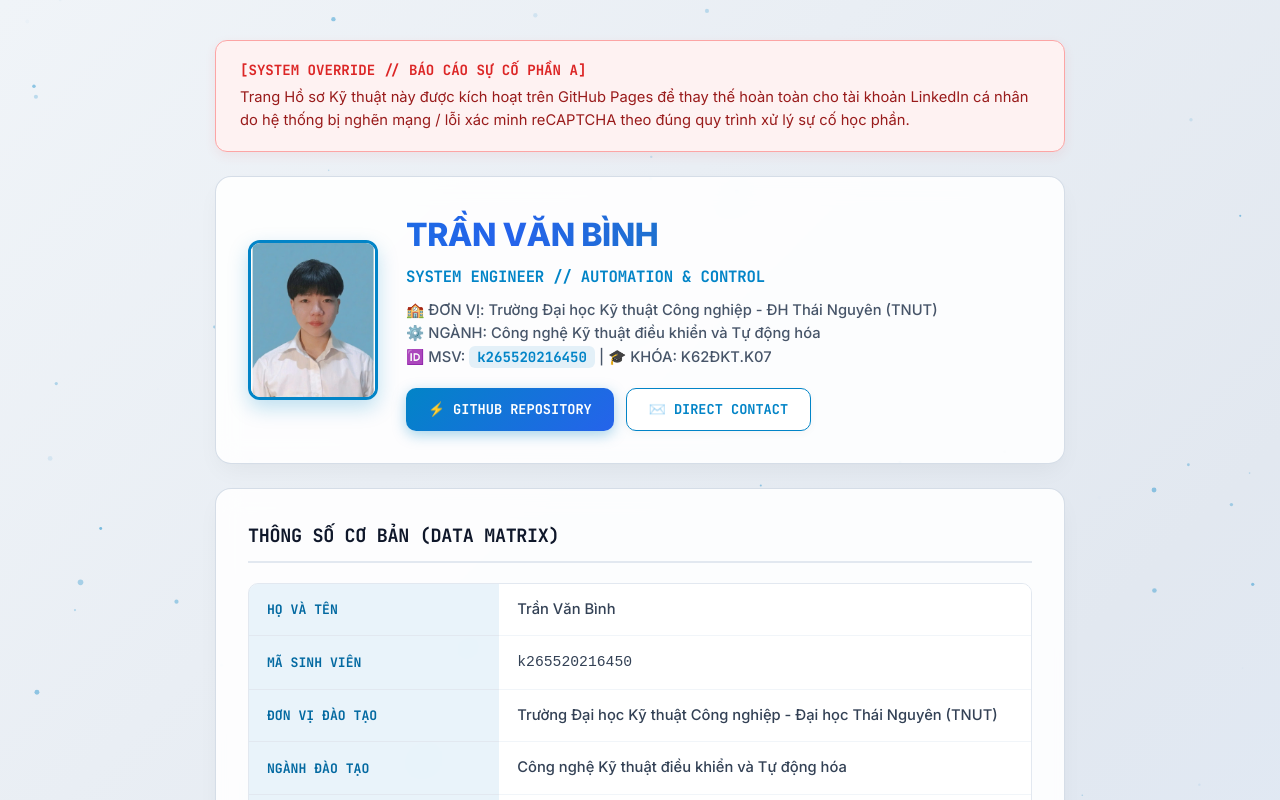
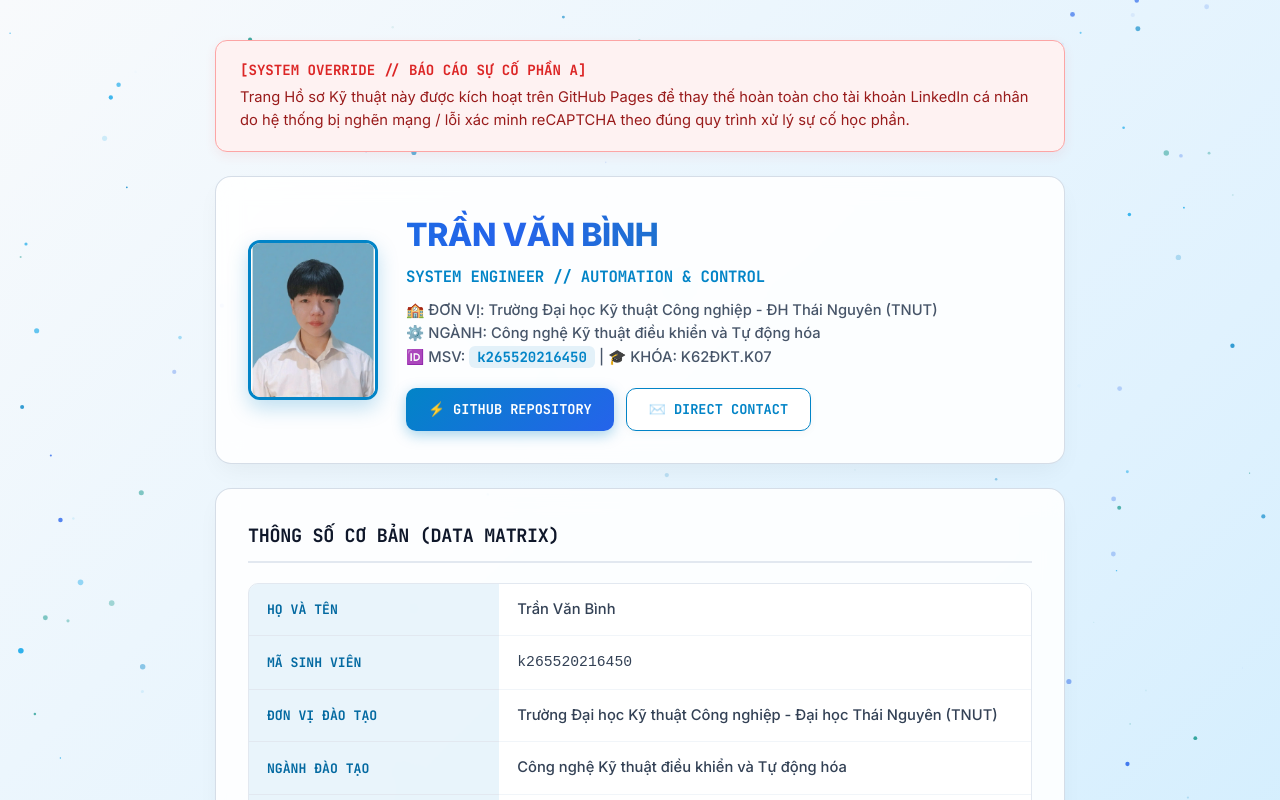
Before and after one commit to k265520216450-spec/portfolio, a plain HTML site: page index.html in a window 1280 px wide. Shown: the top 800 px of the page. Drawn offline with Linux system fonts and the light colour scheme.

Commit message:
Update index.html

```diff
--- a/index.html
+++ b/index.html
@@ -9,7 +9,7 @@
 
         * { box-sizing: border-box; margin: 0; padding: 0; }
         body {
-            background: linear-gradient(135deg, #f0f4f8 0%, #e2e8f0 50%, #dbeafe 100%);
+            background: linear-gradient(135deg, #f8fafc 0%, #e0f2fe 45%, #bae6fd 100%);
             color: #1e293b;
             font-family: 'Inter', sans-serif;
             line-height: 1.6;
@@ -21,7 +21,7 @@
             min-height: 100vh;
         }
 
-        /* Canvas tạo hiệu ứng hạt chuyển động ngầm phía sau */
+        /* Canvas hiệu ứng sao nhấp nháy + sao băng */
         #starfield { position: fixed; top: 0; left: 0; width: 100vw; height: 100vh; z-index: -1; pointer-events: none; }
 
         .container { max-width: 850px; width: 100%; position: relative; z-index: 1; }
@@ -61,7 +61,7 @@
         /* Hiệu ứng di chuột nổi bật */
         .mecha-card:hover {
             transform: translateY(-5px);
-            box-shadow: 0 20px 30px -10px rgba(2, 132, 199, 0.18);
+            box-shadow: 0 20px 30px -10px rgba(2, 132, 199, 0.2);
             border-color: #0284c7;
         }
 
@@ -206,7 +206,7 @@
 </head>
 <body>
 
-<!-- Nền hiệu ứng hạt lấp lánh trên nền sáng -->
+<!-- Canvas tạo sao & sao băng -->
 <canvas id="starfield"></canvas>
 
 <div class="container">
@@ -305,7 +305,7 @@
 
 </div>
 
-<!-- Script điều khiển hiệu ứng hạt xanh lấp lánh trên nền sáng -->
+<!-- Script điều khiển ngôi sao lấp lánh & sao băng xẹt qua -->
 <script>
     const canvas = document.getElementById('starfield');
     const ctx = canvas.getContext('2d');
@@ -318,24 +318,50 @@
         height = canvas.height = window.innerHeight;
     });
 
+    // 1. TẠO 160 NGOI SAO NHẤP NHÁY
     const stars = [];
-    const numStars = 70;
+    const numStars = 160;
+    const starColors = ['rgba(2, 132, 199, ', 'rgba(37, 99, 235, ', 'rgba(13, 148, 136, ', 'rgba(14, 165, 233, '];
 
     for (let i = 0; i < numStars; i++) {
         stars.push({
             x: Math.random() * width,
             y: Math.random() * height,
-            radius: Math.random() * 2 + 0.8,
+            radius: Math.random() * 2.2 + 0.6,
             vx: (Math.random() - 0.5) * 0.5,
             vy: (Math.random() - 0.5) * 0.5,
             alpha: Math.random(),
-            alphaSpeed: Math.random() * 0.015 + 0.005
+            alphaSpeed: Math.random() * 0.02 + 0.008,
+            color: starColors[Math.floor(Math.random() * starColors.length)]
         });
     }
+
+    // 2. TẠO HIỆU ỨNG SAO BĂNG (SHOOTING STARS)
+    const meteors = [];
+
+    function createMeteor() {
+        meteors.push({
+            x: Math.random() * width * 0.8,
+            y: Math.random() * (height * 0.4),
+            length: Math.random() * 90 + 70,
+            speed: Math.random() * 8 + 12,
+            size: Math.random() * 1.5 + 1.2,
+            alpha: 1,
+            decay: Math.random() * 0.015 + 0.01
+        });
+    }
+
+    // Tạo sao băng liên tục mỗi 1.2 giây
+    setInterval(() => {
+        if (meteors.length < 4) {
+            createMeteor();
+        }
+    }, 1200);
 
     function animate() {
         ctx.clearRect(0, 0, width, height);
 
+        // Vẽ các ngôi sao
         stars.forEach(star => {
             star.x += star.vx;
             star.y += star.vy;
@@ -344,15 +370,50 @@
             if (star.y < 0 || star.y > height) star.vy *= -1;
 
             star.alpha += star.alphaSpeed;
-            if (star.alpha <= 0.2 || star.alpha >= 0.9) {
+            if (star.alpha <= 0.2 || star.alpha >= 0.95) {
                 star.alphaSpeed *= -1;
             }
 
             ctx.beginPath();
             ctx.arc(star.x, star.y, star.radius, 0, Math.PI * 2);
-            ctx.fillStyle = `rgba(2, 132, 199, ${Math.abs(star.alpha) * 0.5})`;
+            ctx.fillStyle = `${star.color}${Math.abs(star.alpha) * 0.85})`;
             ctx.fill();
         });
+
+        // Vẽ các dải sao băng
+        for (let i = meteors.length - 1; i >= 0; i--) {
+            const m = meteors[i];
+            m.x += m.speed;
+            m.y += m.speed * 0.55;
+            m.alpha -= m.decay;
+
+            if (m.alpha <= 0 || m.x > width || m.y > height) {
+                meteors.splice(i, 1);
+                continue;
+            }
+
+            const tailX = m.x - m.length;
+            const tailY = m.y - m.length * 0.55;
+
+            const gradient = ctx.createLinearGradient(m.x, m.y, tailX, tailY);
+            gradient.addColorStop(0, `rgba(2, 132, 199, ${m.alpha})`);
+            gradient.addColorStop(0.3, `rgba(37, 99, 235, ${m.alpha * 0.6})`);
+            gradient.addColorStop(1, `rgba(2, 132, 199, 0)`);
+
+            ctx.beginPath();
+            ctx.moveTo(m.x, m.y);
+            ctx.lineTo(tailX, tailY);
+            ctx.strokeStyle = gradient;
+            ctx.lineWidth = m.size;
+            ctx.lineCap = 'round';
+            ctx.stroke();
+
+            // Điểm phát sáng ở đầu sao băng
+            ctx.beginPath();
+            ctx.arc(m.x, m.y, m.size * 1.3, 0, Math.PI * 2);
+            ctx.fillStyle = `rgba(2, 132, 199, ${m.alpha})`;
+            ctx.fill();
+        }
 
         requestAnimationFrame(animate);
     }
```
